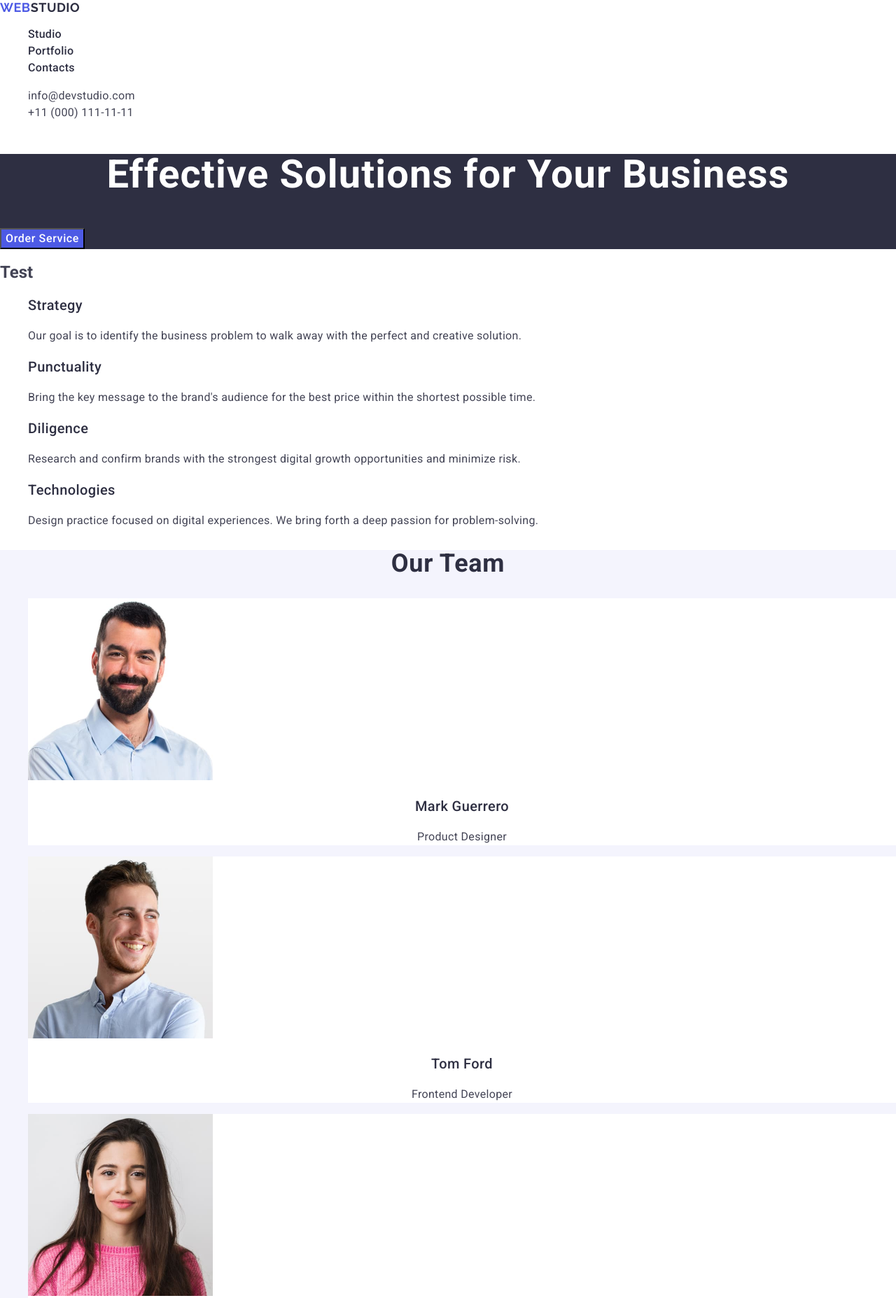
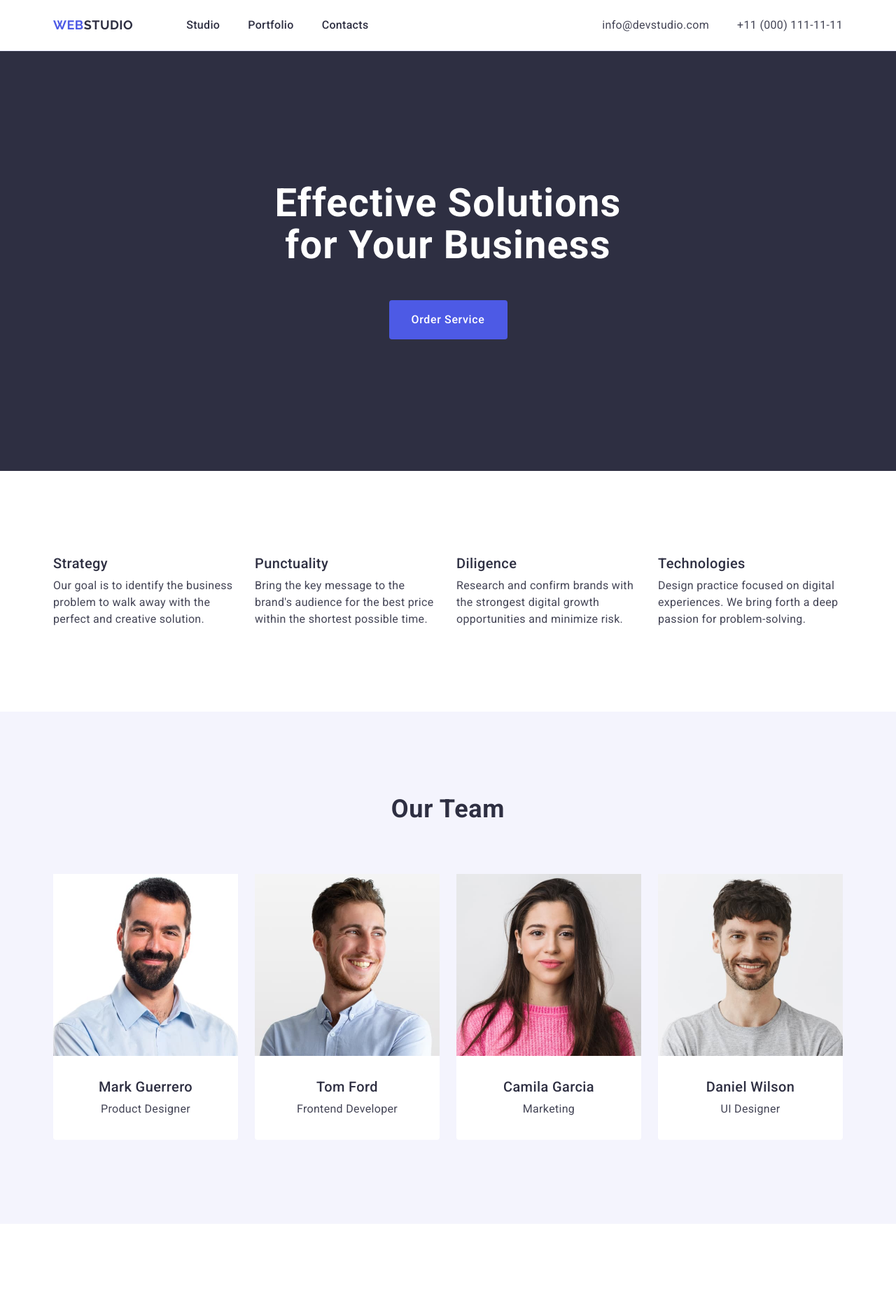
Before and after one commit to Vitalii978/goit-markup-hw-03, a plain HTML site: page index.html in a window 1280 px wide. Shown: the top 1855 px of the page at 70% size. Drawn offline with nearby package versions, Linux system fonts and the light colour scheme.

Commit message:
add style

```diff
--- a/css/styles.css
+++ b/css/styles.css
@@ -4,15 +4,55 @@ body {
     background-color: #fff;
 }
 
+/* reset */
+
 ul, ol {
     list-style-type: none;
+    margin: 0;
+    padding: 0;
+
+}
+
+h1, h2, h3, h4,h5, h6, p {
+    margin: 0;
 }
 
 a {
     text-decoration: none;
 }
 
+img {
+    display: block;
+    max-width: 100%;
+    height: auto;
+}
+
+/* common */
+
+.container {
+    max-width: 1158px;
+    padding: 0 15px;
+    margin: 0 auto;
+}
+
+
+
 /* ------------------heder-------------------- */
+
+.header-page{
+    border-bottom: 1px solid #e7e9fc;
+}
+
+.heder-container {
+    display: flex;
+    align-items: center ;
+}
+
+.nav-header {
+    display: flex;
+    align-items: center;
+}
+
 .logo {
     font-family: "Raleway", sans-serif;
     font-weight: 700;
@@ -23,11 +63,25 @@ a {
     color: #4d5ae5;
 }
 
+.header-logo {
+    margin: 24px 0;
+    padding-right: 76px;
+}
+
 .header-logo .logo-studio {
     color: #2e2f42;
 }
 
+.nav-list {
+    display: flex;
+    align-items: center;
+    gap: 40px
+    ;
+}
+
 .nav-link {
+    display: block;
+    padding: 24px 0;
     font-weight: 500;
     font-size: 16px;
     line-height: 1.5;
@@ -43,10 +97,19 @@ a {
 }
 
 .contacts {
+    margin-left: auto;
     font-style: normal;
 }
 
+.contacts-list {
+    display: flex;
+    align-items: center;
+    gap: 40px;
+}
+
 .contacts-link {
+    display: block;
+    padding: 24px 0;
     font-size: 16px;
     line-height: 1.5;
     letter-spacing: 0.02em;
@@ -57,18 +120,25 @@ a {
 
 .hero {
     background: #2e2f42;
+    padding: 188px 0;
 }
 
 .hero-title {
+    max-width: 496px;
     font-weight: 700;
     font-size: 56px;
     line-height: 1.07;
     letter-spacing: 0.02em;
     text-align: center;
     color: #fff;
+    margin: 0 auto;
+    margin-bottom: 48px;
 }
 
 .hero-btn {
+    border-radius: 4px;
+    min-width: 169px;
+    padding: 16px 0;
     font-family: "Roboto", sans-serif;
     font-weight: 500;
     font-size: 16px;
@@ -77,6 +147,9 @@ a {
     color: #fff;
     background: #4d5ae5;
     cursor: pointer;
+    display: block;
+    margin: 0 auto;
+    border: 0;
 }
 
 .hero-btn:hover,
@@ -86,11 +159,29 @@ a {
 
 /* ---------------------feature---------------------- */
 
-.feature-title {}
+.feature-title {
+    position: absolute;
+    width: 1px;
+    height: 1px;
+    margin: -1px;
+    border: 0;
+    padding: 0;
+    white-space: nowrap;
+    clip-path: inset(100%);
+    clip: rect(0 0 0 0);
+    overflow: hidden;
+}
 
-.feature-list {}
 
-.feature-item {}
+.feature-list {
+    display: flex;
+    gap: 24px;
+    margin: 120px 0;
+}
+
+.feature-item {
+    width: calc((100% - 24px*3)/4);
+}
 
 .feature-subtitle {
     font-weight: 500;
@@ -105,6 +196,7 @@ a {
     line-height: 1.5;
     letter-spacing: 0.02em;
     color: #434455;
+    margin-top: 8px;
 }
 
 /* --------------------Team---------------------*/
@@ -112,6 +204,7 @@ a {
 .team {
     background: #f4f4fd;
     text-transform: capitalize;
+    padding: 120px 0;
 }
 
 .team-title {
@@ -121,15 +214,25 @@ a {
     letter-spacing: 0.02em;
     text-align: center;
     color: #2e2f42;
+    margin-bottom: 72px;
 }
 
-.team-list {}
+.team-list {
+    display: flex;
+    gap: 24px;
+}
 
 .team-item {
     background: #ffffff;
+    border-radius: 0 0 4px 4px;
+    width: calc((100% - 24px*3)/4);
 }
 
 .team-img {}
+
+.team-block-text {
+    padding: 32px 16px;
+}
 
 .team-subtitle {
     font-weight: 500;
@@ -138,6 +241,7 @@ a {
     letter-spacing: 0.02em;
     text-align: center;
     color: #2e2f42;
+    margin-bottom: 8px;
 }
 
 .team-item-text {
@@ -151,7 +255,8 @@ a {
 /* ----------------------Our Portfolio------------------ */
 
 .portfolio {
-    text-transform: capitalize
+    text-transform: capitalize;
+    padding: 120px 0;
 }
 
 .portfolio-title {
@@ -163,11 +268,25 @@ a {
     color: #2e2f42;
 }
 
-.portfolio-list {}
+.portfolio-list {
+    display: flex;
+    flex-wrap: wrap;
+    gap: 48px 24px;
 
-.portfolio-item {}
+}
+
+.portfolio-item {
+    width: calc((100% - 24px*2)/3);
+}
 
 .portfolio-img {}
+
+.portfolio-block-text {
+    padding: 32px 16px;
+    border-bottom: 1px solid #e7e9fc;
+    border-left: 1px solid #e7e9fc;
+    border-right: 1px solid #e7e9fc;
+}
 
 .portfolio-subtitle {
     font-weight: 500;
@@ -175,6 +294,7 @@ a {
     line-height: 1.2;
     letter-spacing: 0.02em;
     color: #2e2f42;
+    margin-bottom: 8px;
 }
 
 .portfolio-item-text {
@@ -188,15 +308,20 @@ a {
 
 .footer-page {
     background: #2e2f42;
+    padding: 100px 0;
+
 }
 
 .footer-logo .futer-logo-studio{
     color: #f4f4fd;
+    display: inline-block;
+    margin-bottom: 16px;
 }
 
 .futer-logo-studio {}
 
 .footer-item-text {
+    max-width: 264px;
     font-size: 16px;
     line-height: 1.5;
     letter-spacing: 0.02em;
--- a/index.html
+++ b/index.html
@@ -19,6 +19,7 @@
 <body>
 <!--Heder site-->
   <header class="header-page">
+    <div class="container heder-container">
       <nav class="nav-header">
         <a class="logo header-logo" href="./index.html">Web<span class="logo-studio">Studio</span></a>
         <ul class="nav-list">
@@ -43,19 +44,26 @@
           </li>
         </ul>
       </address>
+    </div>
   </header>
 
   <main class="main-page">
 
     <!--Hero -->
     <section class="hero">
+      <div class="container">
+        <div>
           <h1 class="hero-title">Effective Solutions for Your Business</h1>
-
+        </div>
+        <div>
           <button class="hero-btn" type="button">Order Service</button>
+        </div>
+      </div>
     </section>
 
     <!--feature-->
     <section class="feature">
+    <div class="container">
       <h2 class="feature-title">Test</h2>
         <ul class="feature-list">
           <li class="feature-item">
@@ -71,7 +79,7 @@
               Bring the key message to the brand's audience for the best price within the shortest possible time.
             </p>
           </li>
-        <li>
+          <li class="feature-item">
             <h3 class="feature-subtitle">Diligence</h3>
             <p class="feature-item-text">
             Research and confirm brands with the strongest digital growth opportunities and minimize risk.
@@ -84,78 +92,105 @@
             </p>
           </li>
         </ul>
+    </div>
     </section>
 
     <!--Team-->
     <section class="team">
+      <div class="container">
         <h2 class="team-title">Our Team</h2>
           <ul class="team-list">
             <li class="team-item">
               <img class="team-img" src="./images/img-3.jpg" alt="Photo-Mark Guerrero" width="264" height="260">
+              <div class="team-block-text">
                 <h3 class="team-subtitle">Mark Guerrero</h3>
                 <p class="team-item-text">Product Designer</p>
+              </div>
             </li>
             <li class="team-item">
               <img class="team-img" src="./images/img-2.jpg" alt="Photo-Tom Ford" width="264" height="260">
+              <div class="team-block-text">
                 <h3 class="team-subtitle">Tom Ford</h3>
                 <p class="team-item-text">Frontend Developer</p>
+              </div>
             </li>
             <li class="team-item">
               <img class="team-img" src="./images/img-1.jpg" alt="Photo-Camila Garcia" width="264" height="260">
+              <div class="team-block-text">
                 <h3 class="team-subtitle">Camila Garcia</h3>
                 <p class="team-item-text">Marketing</p>
+              </div>
             </li>
             <li class="team-item">
               <img class="team-img" src="./images/img.jpg" alt="Photo-Daniel Wilson" width="264" height="260">
+              <div class="team-block-text">
                 <h3 class="team-subtitle">Daniel Wilson</h3>
                 <p class="team-item-text">UI Designer</p>
+              </div>
             </li>
           </ul>
+      </div>
     </section>
 
     <!-- Our Portfolio-->
      <section class="portfolio">
+      <div class="container">
         <h2 class="portfolio-title">Our Portfolio</h2>
         <ul class="portfolio-list">
           <li class="portfolio-item">
             <img class="portfolio-img" src="./images/our-portfolio/banking-app.jpg" alt="banking-app" width="360" height="300">
+            <div class="portfolio-block-text">
               <h3 class="portfolio-subtitle">Banking App</h3>
               <p class="portfolio-item-text">App</p>
+            </div>
           </li>
           <li class="portfolio-item">
             <img class="portfolio-img" src="./images/our-portfolio/cashless-payment.jpg" alt="cashless-payment" width="360" height="300">
+            <div class="portfolio-block-text">
               <h3 class="portfolio-subtitle">Cashless Payment</h3>
               <p class="portfolio-item-text">Marketing</p>
+            </div>
           </li>
           <li class="portfolio-item">
             <img class="portfolio-img" src="./images/our-portfolio/meditaion-app.jpg" alt="meditaion-app" width="360" height="300">
+            <div class="portfolio-block-text">
               <h3 class="portfolio-subtitle">Meditation App</h3>
               <p class="portfolio-item-text">App</p>
+            </div>
           </li>
           <li class="portfolio-item">
             <img class="portfolio-img" src="./images/our-portfolio/taxi-service.jpg" alt="taxi-service" width="360" height="300">
+            <div class="portfolio-block-text">
               <h3 class="portfolio-subtitle">Taxi Service</h3>
               <p class="portfolio-item-text">Marketing</p>
+            </div>
           </li>
           <li class="portfolio-item">
             <img class="portfolio-img" src="./images/our-portfolio/screen-ilustrations.jpg" alt="screen-ilustrations" width="360" height="300">
+            <div class="portfolio-block-text">
               <h3 class="portfolio-subtitle">Screen Illustrations</h3>
               <p class="portfolio-item-text">Design</p>
+            </div>
           </li>
           <li class="portfolio-item">
             <img class="portfolio-img" src="./images/our-portfolio/online-courses.jpg" alt="online-courses" width="360" height="300">
+            <div class="portfolio-block-text">
               <h3 class="portfolio-subtitle">Online Courses</h3>
               <p class="portfolio-item-text">Marketing</p>
+            </div>
           </li>
         </ul>
+      </div>
      </section>
   </main>
 
   <footer class="footer-page">
+    <div class="container" >
       <a class="logo footer-logo" href="./index.html">Web<span class="futer-logo-studio">Studio</span></a>
       <p class="footer-item-text">
         Increase the flow of customers and sales for your business with digital marketing & growth solutions.
       </p>
+    </div>
   </footer>
 </body>
 </html>
```
Lines whose indentation alone changed are shown as unchanged.
